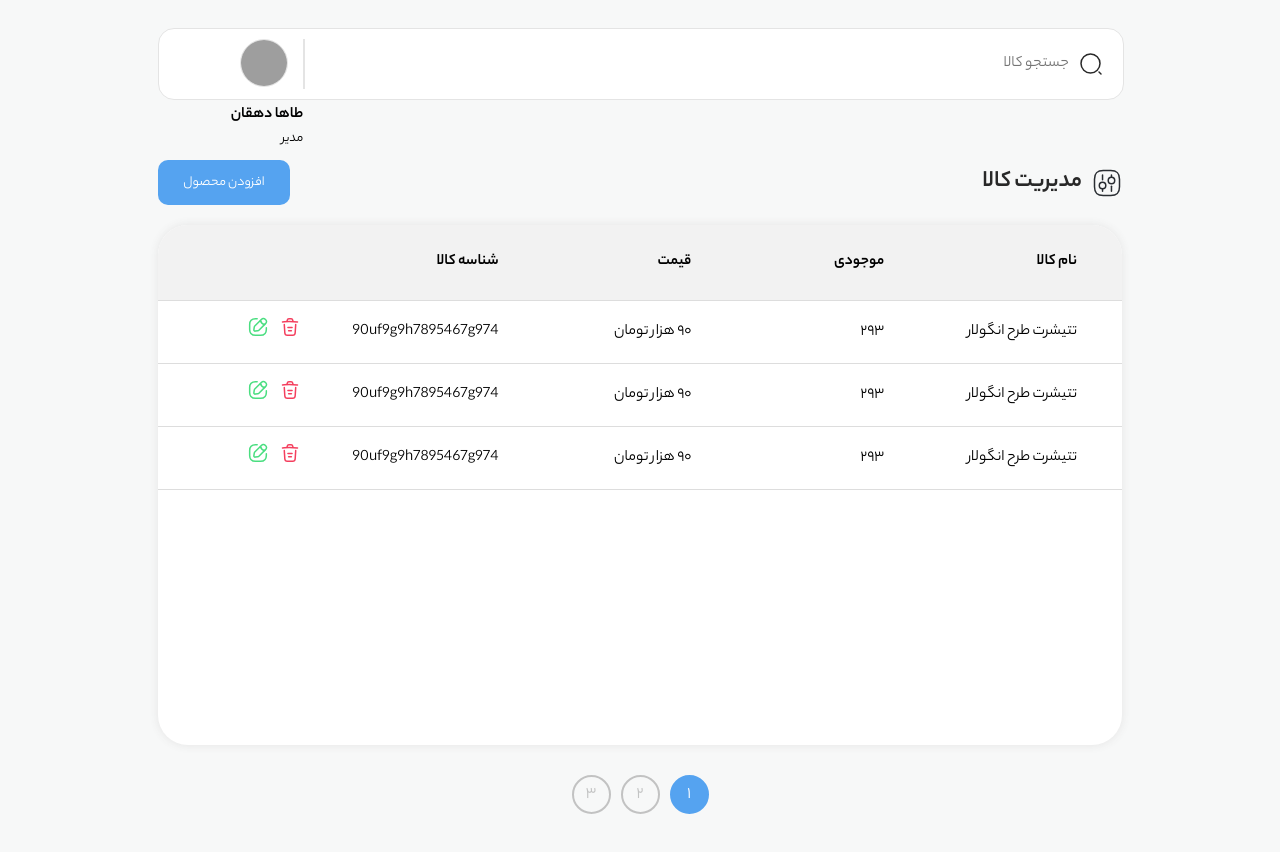
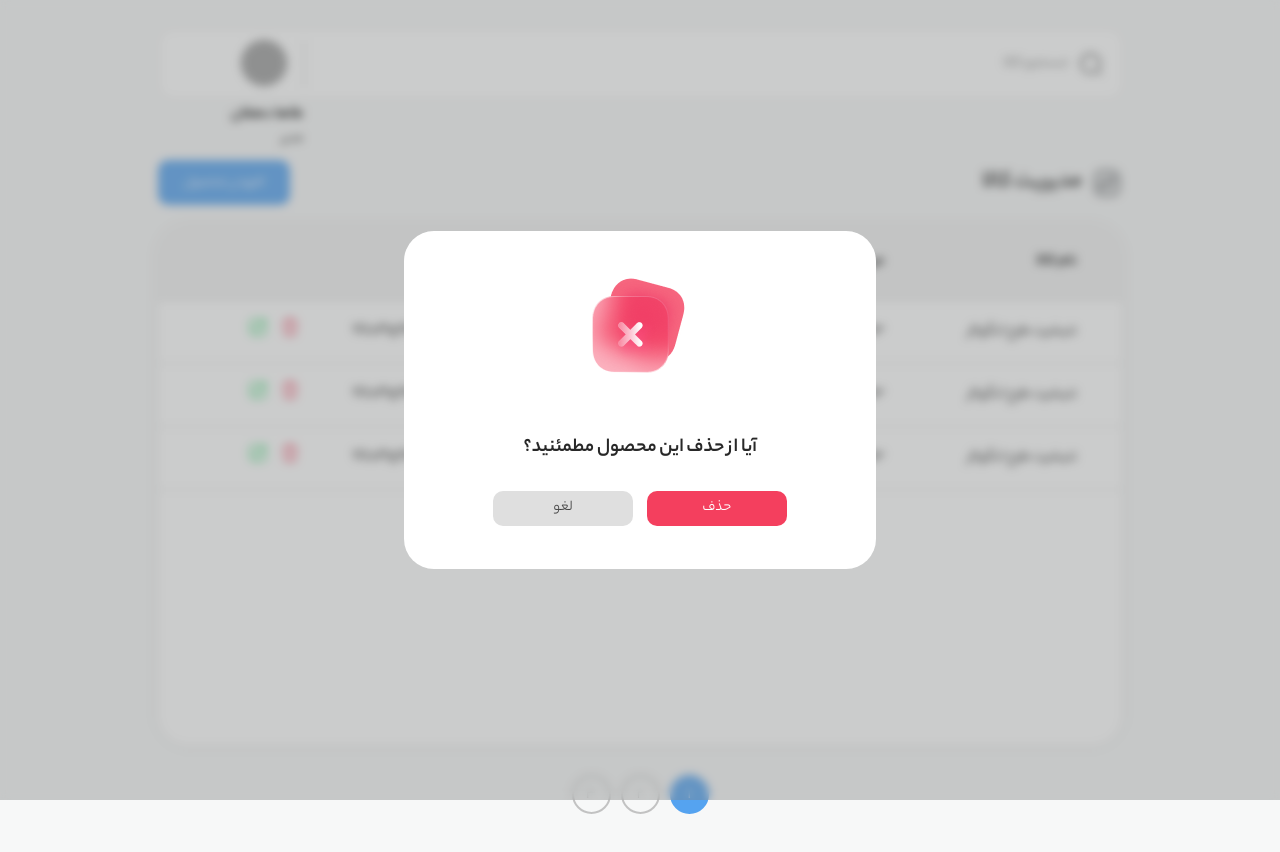
Before and after one commit to tahadev123/productshop, a React (Vite) app: page / in a window 1280 px wide. Both pictures are taken after a click on the button 289 px from the left and 329 px from the top of the page. Built offline with nearby package versions, Linux system fonts and the light colour scheme; grey boxes are pictures that could not be loaded.

Commit message:
deleting modal was created

```diff
--- /dev/null
+++ b/src/components/DeleteModal.jsx
@@ -0,0 +1,22 @@
+import closeIcon from "../assets/images/close.png"
+
+import styles from "./DeleteModal.module.css"
+
+function DeleteModal({ setShowDeleteModal }) {
+  return (
+    <>
+      <div className={styles.container}>
+        <div className={styles.modal}>
+          <img src={closeIcon} />
+          <h4>آیا از حذف این محصول مطمئنید؟</h4>
+          <div>
+              <button onClick={() => setShowDeleteModal(false)} className={styles.cancelBtn}>لغو</button>
+              <button className={styles.deleteBtn}>حذف</button>
+          </div>
+        </div>
+      </div>
+    </>
+  )
+}
+
+export default DeleteModal
--- /dev/null
+++ b/src/components/DeleteModal.module.css
@@ -0,0 +1,55 @@
+.container {
+    width: 100%;
+    height: 100%;
+    background: rgba(121, 124, 124, 0.39);
+    backdrop-filter: blur(4.8px);
+    position: fixed;
+    top: 0;
+    left: 0;
+    display: flex;
+    justify-content: center;
+    align-items: center;
+}
+
+.container > div {
+    width: 472px;
+    height: 338px;
+    background-color: #fff;
+    display: flex;
+    justify-content: center;
+    align-items: center;
+    flex-direction: column;
+    border-radius: 30px;
+}
+
+.container > div h4 {
+    margin-top: 60px;
+    color: #282828;
+    font-size: 20px;
+}
+
+.deleteBtn {
+    width: 140px;
+    height: 35px;
+    border: none;
+    border-radius: 10px;
+    background-color: #F43F5E;
+    color: #fff;
+    font-size: 15px;
+    font-family: yekan-bakh;
+    cursor: pointer;
+    margin-left: 7px;
+}
+
+.cancelBtn {
+    width: 140px;
+    height: 35px;
+    border: none;
+    border-radius: 10px;
+    background-color: #DFDFDF;
+    color: #282828CC;
+    font-size: 15px;
+    font-family: yekan-bakh;
+    cursor: pointer;
+    margin-right: 7px;
+}
--- a/src/components/Products.jsx
+++ b/src/components/Products.jsx
@@ -1,11 +1,19 @@
+import { useState } from "react"
+
 import styles from "./Products.module.css"
 
 import trashIcon from "../assets/icons/trash.svg"
 import editIcon from "../assets/icons/edit.svg"
+import DeleteModal from "./DeleteModal"
 
 function Products() {
+  const [ showDeleteModal, setShowDeleteModal ] = useState(false)
+
   return (
     <>
+      {
+        showDeleteModal ? <DeleteModal setShowDeleteModal={setShowDeleteModal} /> : null
+      }
       <table class={styles.productTable}>
         <thead>
             <tr>
@@ -23,7 +31,7 @@ function Products() {
               <td>۹۰ هزار تومان</td>
               <td>90uf9g9h7895467g974</td>
               <td>
-                  <button class={styles.deleteBtn}><img src={trashIcon} /></button>
+                  <button onClick={() => setShowDeleteModal(true)} class={styles.deleteBtn}><img src={trashIcon} /></button>
                   <button class={styles.editBtn}><img src={editIcon} /></button>
               </td>
             </tr>
@@ -33,7 +41,7 @@ function Products() {
               <td>۹۰ هزار تومان</td>
               <td>90uf9g9h7895467g974</td>
               <td>
-                  <button class={styles.deleteBtn}><img src={trashIcon} /></button>
+                  <button onClick={() => setShowDeleteModal(true)} class={styles.deleteBtn}><img src={trashIcon} /></button>
                   <button class={styles.editBtn}><img src={editIcon} /></button>
               </td>
             </tr>
@@ -43,7 +51,7 @@ function Products() {
               <td>۹۰ هزار تومان</td>
               <td>90uf9g9h7895467g974</td>
               <td>
-                  <button class={styles.deleteBtn}><img src={trashIcon} /></button>
+                  <button onClick={() => setShowDeleteModal(true)} class={styles.deleteBtn}><img src={trashIcon} /></button>
                   <button class={styles.editBtn}><img src={editIcon} /></button>
               </td>
             </tr>
```
